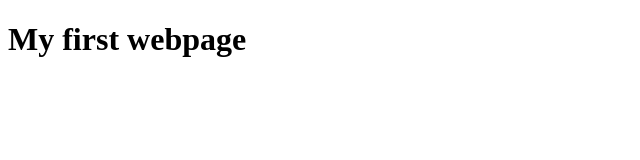
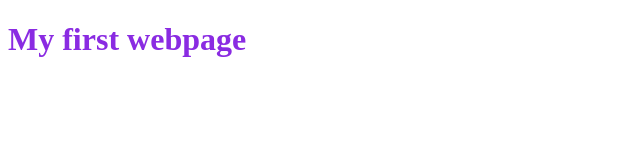
Before and after one commit to lunaurxx/IT24-Assessment, a plain HTML site: page index.html in a window 1280 px wide. Shown: the whole page, without its empty margins (0-640 px from the left). Drawn offline with Linux system fonts and the light colour scheme.

Commit message:
color added

```diff
--- a/index.html
+++ b/index.html
@@ -6,6 +6,6 @@
     <title>Document</title>
 </head>
 <body>
-    <h1>My first webpage</h1>
+    <h1 style="color: blueviolet;">My first webpage</h1>
 </body>
 </html>
```
